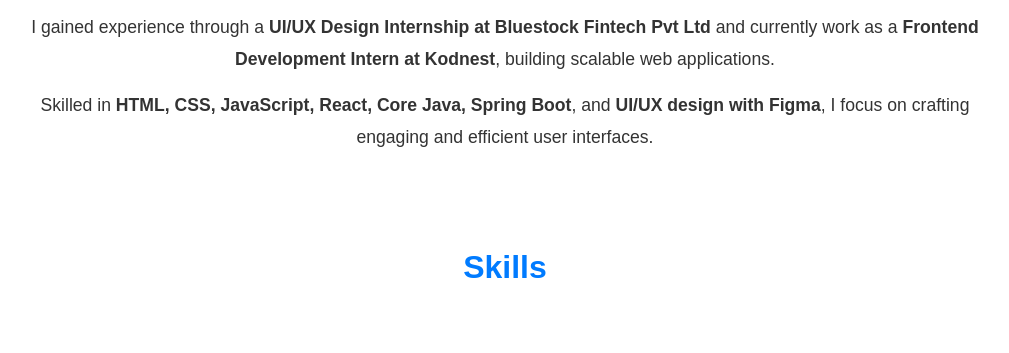
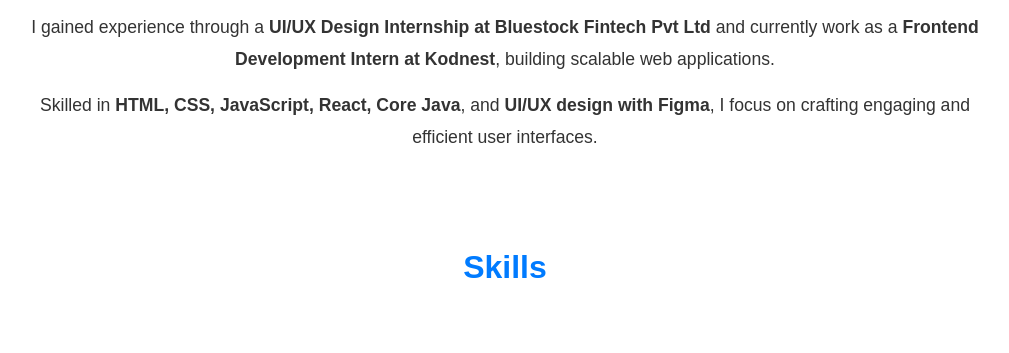
Before and after one commit to Abhisekpapun7/portfolio_website_abhisek, a website: page index.html in a window 1280 px wide. Shown: the part 1065-1418 px from the top of the page, without its empty margins (135-1144 px from the left). Drawn offline with nearby package versions, Linux system fonts and the light colour scheme.

Commit message:
changes in about section

```diff
--- a/index.html
+++ b/index.html
@@ -58,7 +58,7 @@
             <strong>Frontend Development Intern at Kodnest</strong>, building scalable web applications.
         </p>
         <p>
-            Skilled in <strong>HTML, CSS, JavaScript, React, Core Java, Spring Boot</strong>, and <strong>UI/UX design with Figma</strong>,
+            Skilled in <strong>HTML, CSS, JavaScript, React, Core Java</strong>, and <strong>UI/UX design with Figma</strong>,
             I focus on crafting engaging and efficient user interfaces.
         </p>
 
```
